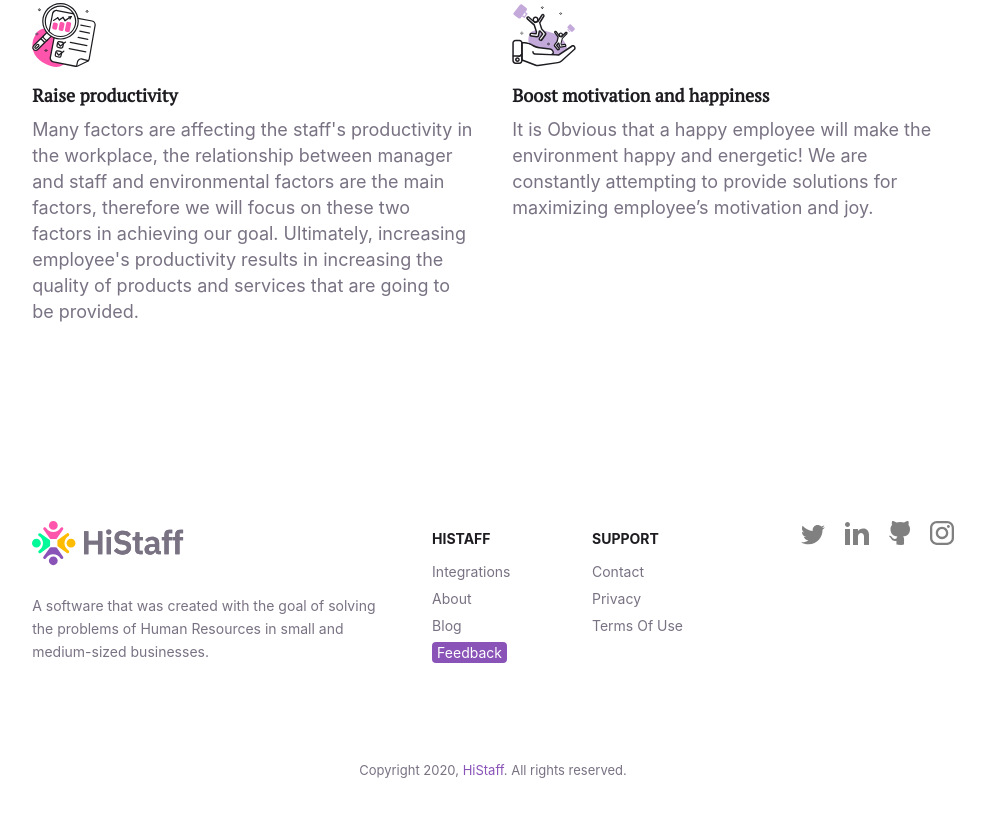
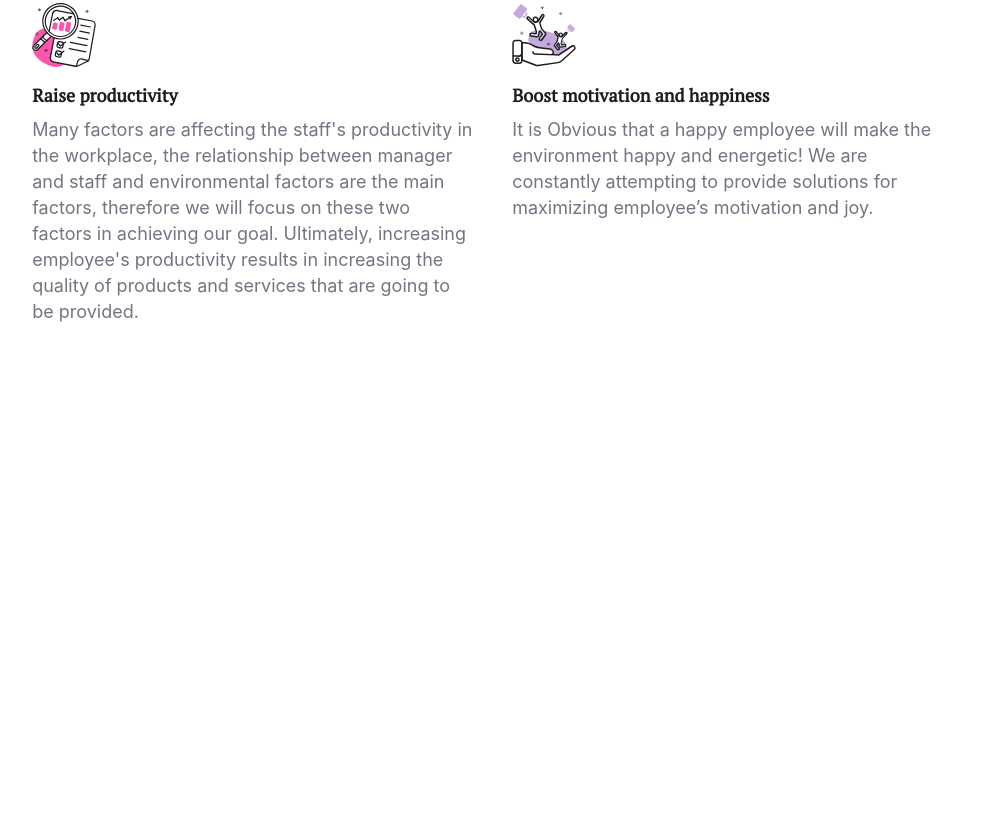
Before and after one commit to wozzyio/wozzyio.github.io, a Gatsby site in the folder wozzyio/: page /about in a window 1280 px wide. Shown: the part 1094-1916 px from the top of the page, without its empty margins (147-1132 px from the left). After the commit the page ends 1487 px from the top, so only its background shows below. Built offline with nearby package versions, Linux system fonts and the light colour scheme; Gatsby itself is replaced by a stand-in of ours.

Commit message:
init new theme landing page for wozzy

```diff
--- a/wozzyio/gatsby-config.js
+++ b/wozzyio/gatsby-config.js
@@ -1,7 +1,7 @@
 module.exports = {
     siteMetadata: {
-        title: `HiStaff`,
-        description: `Make your Staff and Workspace Happy`,
+        title: `Wozzy`,
+        description: `Innovative solutions for platforms`,
         author: `@mostafasoufi`,
     },
     plugins: [
@@ -24,7 +24,7 @@ module.exports = {
                 background_color: `#663399`,
                 theme_color: `#FF54AC`,
                 display: `minimal-ui`,
-                icon: `${__dirname}/static/images/histaff.png`, // This path is relative to the root of the site.
+                icon: `${__dirname}/static/images/robot-logo.svg`, // This path is relative to the root of the site.
             },
         },
         `gatsby-plugin-sass`,
--- a/wozzyio/src/components/header.js
+++ b/wozzyio/src/components/header.js
@@ -1,20 +1,20 @@
 import {Link} from "gatsby"
 import PropTypes from "prop-types"
 import React from "react"
-import logo from "../../static/images/logo.svg"
+import logo from "../../static/images/robot-logo.svg"
 
 const Header = ({siteTitle}) => (
     <header>
         <div className={"container"}>
             <div className={"top-menu"}>
                 <div className={"logo"}>
-                    <Link to="/" title={"HiStaff"}>
+                    <Link to="/" title={"Wozzy"}>
                         <img alt={"Logo"} src={logo}/>
                     </Link>
                 </div>
 
                 <div className={"get-started"}>
-                    <a href={"https://app.histaff.io"}>Get Started</a>
+                    <a href={"https://app.histaff.io"}>Request a Demo</a>
                 </div>
             </div>
         </div>
--- a/wozzyio/src/components/layout.js
+++ b/wozzyio/src/components/layout.js
@@ -11,7 +11,7 @@ import {StaticQuery, graphql, Link} from "gatsby"
 
 import Header from "./header"
 import "../../static/styles/main.scss"
-import logo from "../../static/images/logo.svg"
+import logo from "../../static/images/result.svg"
 import iconTwitter from "../../static/images/icon-twitter.svg"
 import iconLinkedin from "../../static/images/icon-linkedin.svg"
 import iconGitHub from "../../static/images/icon-github.svg"
@@ -30,67 +30,7 @@ const Layout = ({children}) => (
         <>
             <Header siteTitle={data.site.siteMetadata.title}/>
             <main>{children}</main>
-            <footer>
-                <div className={"container"}>
-                    <div className={"row"}>
-                        <div className={"col-5"}>
-                            <div className={"widget__item"}>
-                                <div className={"logo"}>
-                                    <Link to="/" title={"HiStaff"}>
-                                        <img alt={"Logo"} src={logo}/>
-                                    </Link>
-                                </div>
 
-                                <div className={"about"}>
-                                    <p>A software that was created with the goal of solving the problems of Human Resources in small and medium-sized businesses.</p>
-                                </div>
-                            </div>
-                        </div>
-
-                        <div className={"col-2"}>
-                            <div className={"widget__item"}>
-                                <ul className={"links"}>
-                                    <h4>HiStaff</h4>
-                                    <ul>
-                                        <li><Link to="/integrations/slack" title={"Integrations"}>Integrations</Link></li>
-                                        <li><Link to="/about" title={"About Us"}>About</Link></li>
-                                        <li><a href={"https://histaff.io/blog"}>Blog</a></li>
-                                        <li><a className={"links__special"} href={"https://feedback.histaff.io/"} target={"_blank"} title={"We look forward to receiving your great feedback"}>Feedback</a></li>
-                                    </ul>
-                                </ul>
-                            </div>
-                        </div>
-
-                        <div className={"col-2"}>
-                            <div className={"widget__item"}>
-                                <div className={"links"}>
-                                    <h4>Support</h4>
-                                    <ul>
-                                        <li><Link to="/contact" title={"Contact Us"}>Contact</Link></li>
-                                        <li><Link to="/privacy" title={"Privacy Policy"}>Privacy</Link></li>
-                                        <li><Link to="/terms" title={"Terms Of Use"}>Terms Of Use</Link></li>
-                                    </ul>
-                                </div>
-                            </div>
-                        </div>
-
-                        <div className={"col-3"}>
-                            <div className={"widget__item"}>
-                                <div className={"social"}>
-                                    <a href="https://twitter.com/histaffio" target={"_blank"} title={"Twitter"}><img alt={"Twitter"} src={iconTwitter}/></a>
-                                    <a href="https://www.linkedin.com/company/histaff/" target={"_blank"} title={"LinkedIn"}><img alt={"LinkedIn"} src={iconLinkedin}/></a>
-                                    <a href="https://github.com/histaff" target={"_blank"} title={"GitHub"}><img alt={"GitHub"} src={iconGitHub}/></a>
-                                    <a href="https://www.instagram.com/histaff.io/" target={"_blank"} title={"Instagram"}><img alt={"Instagram"} src={iconInstagram}/></a>
-                                </div>
-                            </div>
-                        </div>
-                    </div>
-
-                    <div className={"copyright"}>
-                        <p>Copyright {new Date().getFullYear()}, {` `} <a href="https://histaff.io" title={"HiStaff"}>HiStaff</a>. All rights reserved.</p>
-                    </div>
-                </div>
-            </footer>
         </>
     )}/>
 )
```
Also changed, not shown: wozzyio/src/pages/index.js (+15 -15 lines), wozzyio/static/favicon.ico (added), wozzyio/static/images/robot-logo.png (added), wozzyio/static/images/robot-logo.svg (added), wozzyio/static/images/robot.jpg (added), wozzyio/static/images/robot.png (added).
